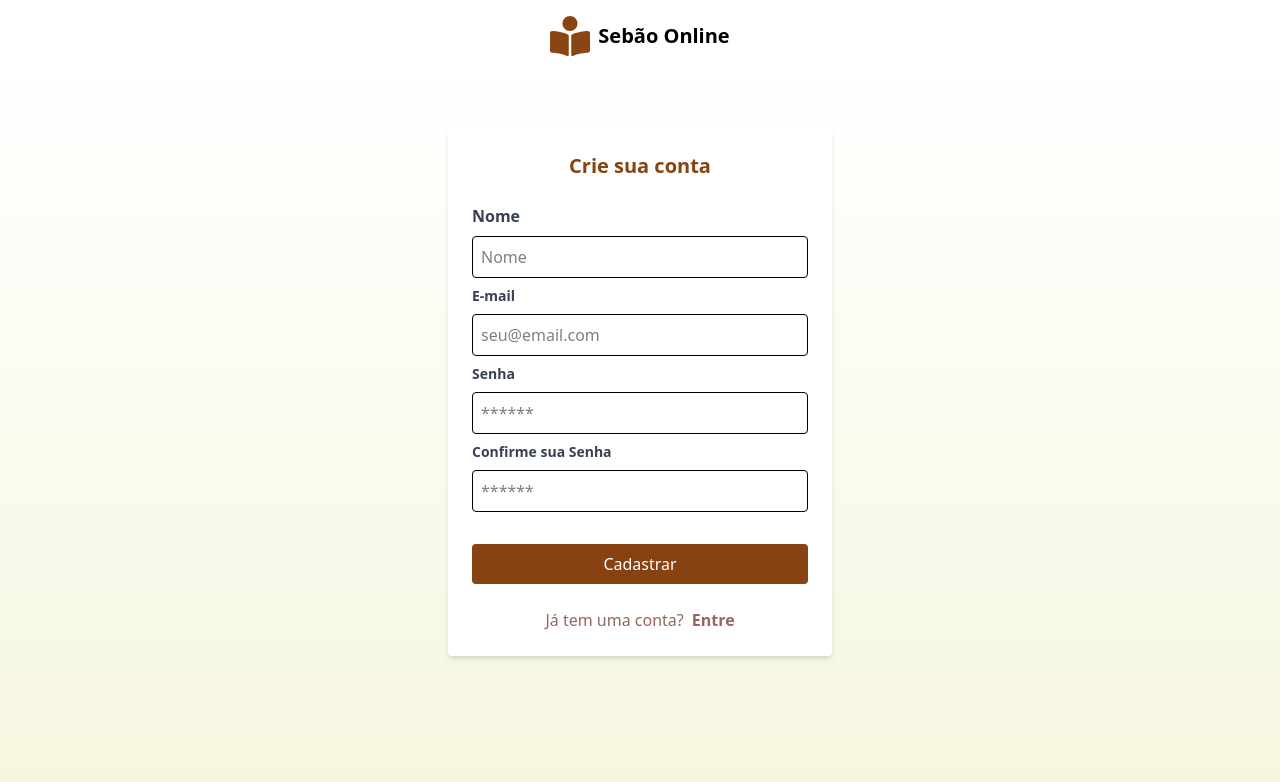
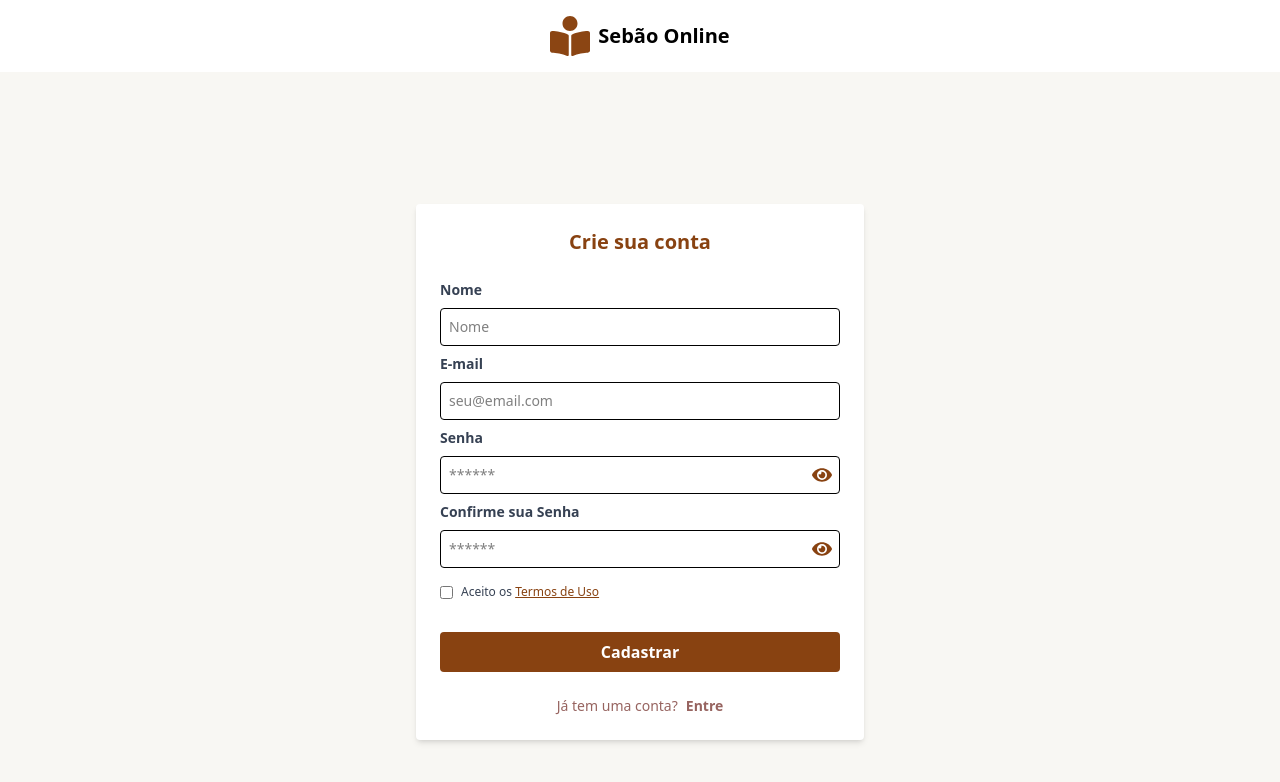
Before and after one commit to fbmcarmo/sebao-online, a Next.js app: page /cadastrar in a window 1280 px wide. Shown: the top 782 px of the page. Built offline with nearby package versions, Linux system fonts and the light colour scheme.

Commit message:
cadastrar

```diff
--- a/src/pages/cadastrar/index.jsx
+++ b/src/pages/cadastrar/index.jsx
@@ -1,60 +1,121 @@
-import PageWrapper from "@/components/PageWrapper"
-import { FaBookReader } from "react-icons/fa"
+import PageWrapper from "@/components/PageWrapper";
+import { FaBookReader, FaEye, FaEyeSlash } from "react-icons/fa";
+import { useState } from "react";
 
 export default function Cadastrar() {
+  const [showPassword, setShowPassword] = useState(false);
+  const [showConfirm, setShowConfirm] = useState(false);
+
   return (
-  <PageWrapper showHeader = {false} showFooter = {false} showLogo = {true}>
-    <div className="w-full h-[80vh] flex items-center justify-center">
-      <form className="bg-white p-6 rounded flex flex-col gap-2 shadow-md w-full max-w-sm ">
-        <h1 className="text-xl font-bold mb-4 text-center text-[#884211]">
+    <PageWrapper showHeader={false} showFooter={false} showLogo={true}>
+      <div className="w-full min-h-screen flex items-center justify-center px-2 py-8 sm:py-0 bg-[#f8f7f3]">
+        <div className="flex flex-wrap gap-8 justify-center items-center w-full">
+          <form className="bg-white p-4 sm:p-6 rounded flex flex-col gap-2 shadow-md w-full max-w-xs sm:max-w-sm md:max-w-md">
+            <h1 className="text-lg sm:text-xl font-bold mb-4 text-center text-[#884211]">
               Crie sua conta
             </h1>
-        <label className="block te xt-sm font-bold text-gray-700">Nome</label>
+            <label className="block text-sm font-bold text-gray-700">
+              Nome
+            </label>
+            <input
+              type="text"
+              className="w-full p-2 border rounded focus:outline-none focus:ring-2 focus:ring-[#884211] text-sm"
+              placeholder="Nome"
+              required
+              autoComplete="name"
+            />
+            <label className="block text-sm font-bold text-gray-700">
+              E-mail
+            </label>
             <input
               type="email"
-          className="w-full p-2 border rounded focus:outline-none focus:ring-2 focus:ring-[#884211]"
-          placeholder="Nome"
-          required
-        />
-        <label className="block text-sm font-bold text-gray-700">E-mail</label>
-        <input
-          type="email"
-          className="w-full p-2 border rounded  focus:outline-none focus:ring-2 focus:ring-[#884211]"
+              className="w-full p-2 border rounded focus:outline-none focus:ring-2 focus:ring-[#884211] text-sm"
               placeholder="seu@email.com"
               required
+              autoComplete="email"
             />
-        <label className="block text-sm font-bold text-gray-700">Senha</label>
+            <label className="block text-sm font-bold text-gray-700">
+              Senha
+            </label>
+            <div className="relative flex items-center">
               <input
-          type="password"
+                type={showPassword ? "text" : "password"}
                 placeholder="******"
-          className="w-full p-2 border rounded focus:outline-none focus:ring-2 focus:ring-[#884211]"
+                className="w-full p-2 border rounded focus:outline-none focus:ring-2 focus:ring-[#884211] text-sm pr-10"
                 required
+                autoComplete="new-password"
               />
-        <label className="block text-sm font-bold text-gray-700">Confirme sua Senha</label>
+              <button
+                type="button"
+                className="absolute right-2 top-1/2 -translate-y-1/2 text-xl text-[#884211] font-bold"
+                onClick={() => setShowPassword((v) => !v)}
+                tabIndex={-1}
+                aria-label={showPassword ? "Ocultar senha" : "Mostrar senha"}
+              >
+                {showPassword ? <FaEyeSlash /> : <FaEye />}
+              </button>
+            </div>
+            <label className="block text-sm font-bold text-gray-700">
+              Confirme sua Senha
+            </label>
+            <div className="relative flex items-center">
               <input
-          type="password"
+                type={showConfirm ? "text" : "password"}
                 placeholder="******"
-          className="w-full p-2 border rounded focus:outline-none focus:ring-2 focus:ring-[#884211]"
+                className="w-full p-2 border rounded focus:outline-none focus:ring-2 focus:ring-[#884211] text-sm pr-10"
                 required
+                autoComplete="new-password"
               />
+              <button
+                type="button"
+                className="absolute right-2 top-1/2 -translate-y-1/2 text-xl text-[#884211] font-bold"
+                onClick={() => setShowConfirm((v) => !v)}
+                tabIndex={-1}
+                aria-label={showConfirm ? "Ocultar senha" : "Mostrar senha"}
+              >
+                {showConfirm ? <FaEyeSlash /> : <FaEye />}
+              </button>
+            </div>
+            <div className="flex items-center gap-2 mt-2">
+              <input
+                type="checkbox"
+                id="termos"
+                required
+                className="accent-[#884211]"
+              />
+              <label htmlFor="termos" className="text-xs text-gray-700">
+                Aceito os{" "}
+                <a
+                  href="/termos"
+                  className="underline text-[#884211] hover:text-[#6f350f]"
+                >
+                  Termos de Uso
+                </a>
+              </label>
+            </div>
             <div className="mt-6">
               <button
                 type="submit"
-            className="w-full bg-[#884211] text-white p-2 rounded hover:bg-[#6f350f] transition"
+                className="w-full bg-[#884211] text-white p-2 rounded hover:bg-[#6f350f] transition font-bold"
               >
                 Cadastrar
               </button>
             </div>
             <div className="mt-4">
-          <p className="text-center text-[#976460]">Já tem uma conta?
-            <button className="text-[#976460] font-bold cursor-pointer pl-2"
-            onClick={() => window.location.href = "/login"}>
+              <p className="text-center text-[#976460] text-sm">
+                Já tem uma conta?
+                <button
+                  className="text-[#976460] font-bold cursor-pointer pl-2 hover:underline"
+                  type="button"
+                  onClick={() => (window.location.href = "/login")}
+                >
                   Entre
                 </button>
               </p>
             </div>
           </form>
         </div>
+      </div>
     </PageWrapper>
   );
 }
```
Lines whose indentation alone changed are shown as unchanged.
